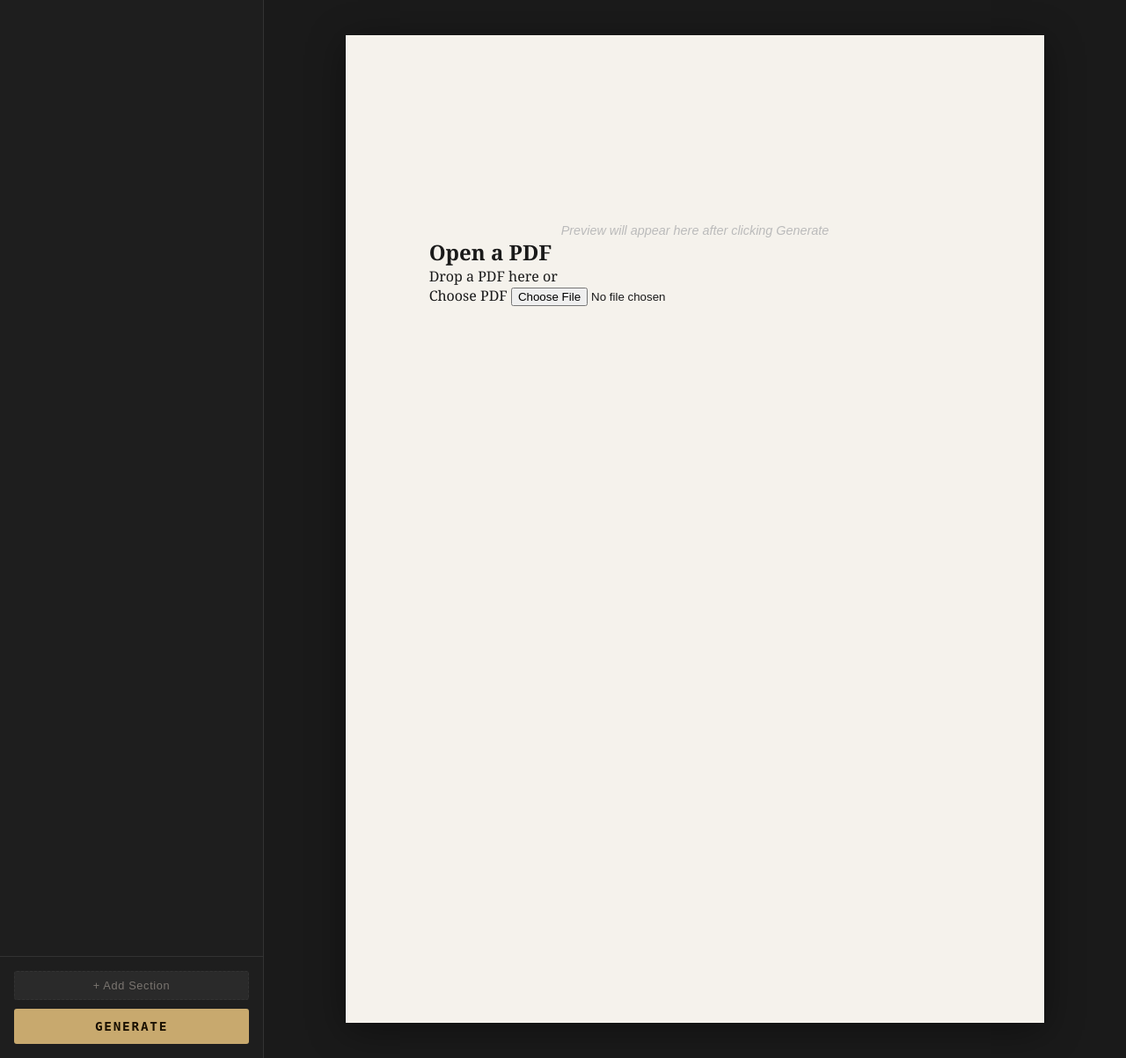
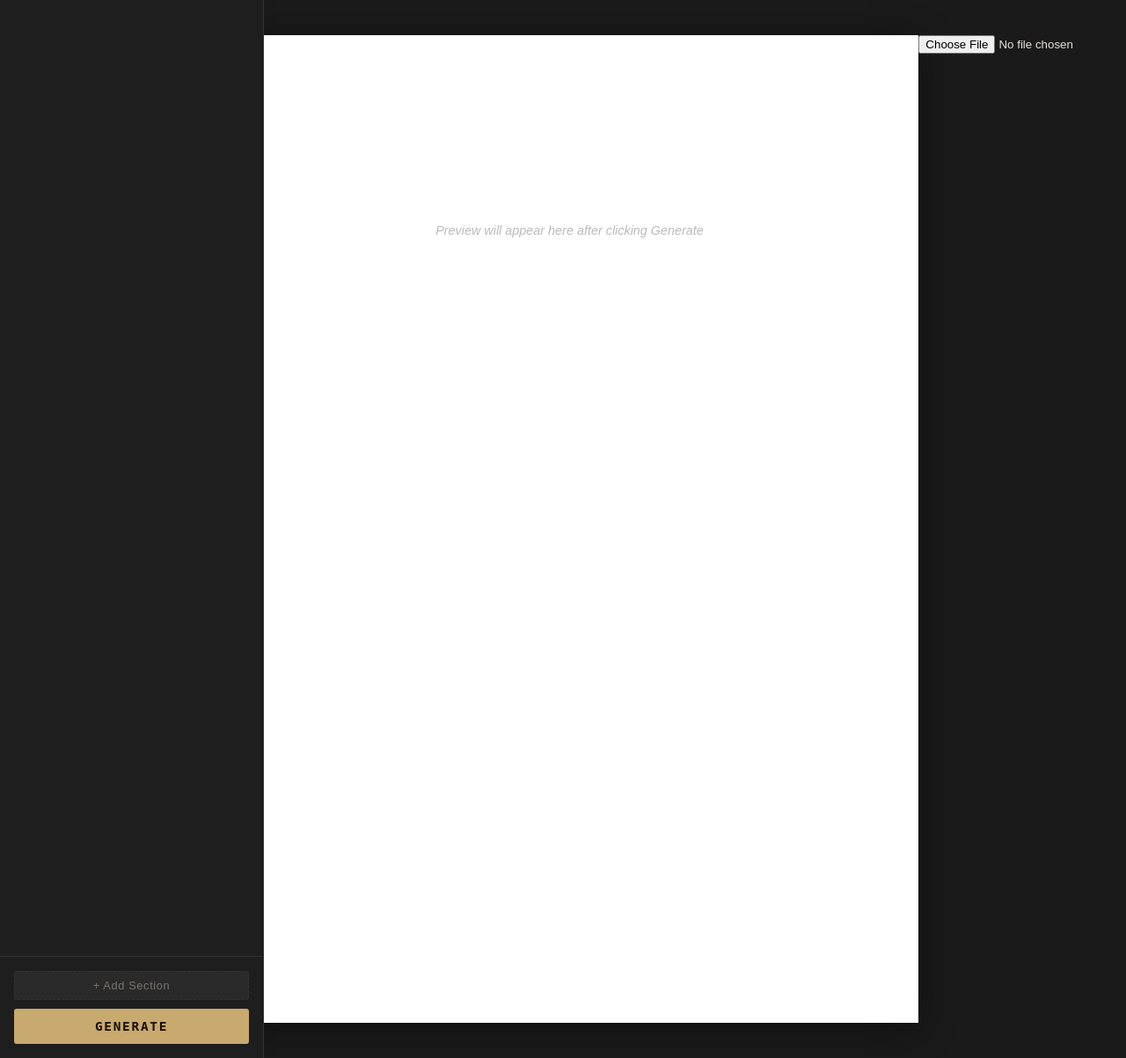
Before and after one commit to blacOOil/SarabunLM, a FastAPI app: page / in a window 1280 px wide. Shown: the part 64-1267 px from the top of the page at 88% size. Run offline with FastAPI, Linux system fonts and the light colour scheme.

Commit message:
adjust pdf docuement management

```diff
--- a/api/Ui/app.js
+++ b/api/Ui/app.js
@@ -26,6 +26,7 @@ class PDFViewer {
             document.getElementById('dropzone').style.display = 'none';
             this.renderAllPlaceholders();
             this.setupIntersectionObserver();
+            document.getElementById('document-preview')?.remove();
         } catch (err) {
             console.error('Error loading PDF from URL:', err);
             alert('Could not load PDF from URL.');
@@ -67,6 +68,7 @@ class PDFViewer {
             document.getElementById('dropzone').style.display = 'none';
             this.renderAllPlaceholders();
             this.setupIntersectionObserver();
+
         } catch (err) {
             console.error('Error loading PDF:', err);
             alert('Could not load PDF. Is it password protected?');
--- a/api/Ui/style.css
+++ b/api/Ui/style.css
@@ -17,7 +17,7 @@
     --color-accent-dim: #8a7248;
     --color-text:       #e8e4dc;
     --color-text-muted: #7a7570;
-    --color-page:       #f5f2ec;
+    --color-page:       #ffffff;
     --font-ui:          'IBM Plex Sans', sans-serif;
     --font-mono:        'IBM Plex Mono', monospace;
     --radius-sm:        3px;
--- a/api/Ui/templates/index.html
+++ b/api/Ui/templates/index.html
@@ -38,12 +38,7 @@
     <main class="main">
 
 
-
-      <!-- DOCUMENT TEXT PREVIEW -->
-      <div class="document-page" id="document-preview">
-        <div class="doc-placeholder">Preview will appear here after clicking Generate</div>
-
-      <!-- PDF TOOLBAR (hidden until PDF loads) -->
+          <!-- PDF TOOLBAR (hidden until PDF loads) -->
       <div id="toolbar">
         <span id="filename"></span>
         <button id="zout">−</button>
@@ -52,19 +47,22 @@
         <button id="fit">Fit</button>
         <span id="page-info"></span>
       </div>
+      <!-- DOCUMENT TEXT PREVIEW -->
+      <div class="document-page" id="document-preview">
+        <div class="doc-placeholder">Preview will appear here after clicking Generate</div>
+      </div>
+
 
       <!-- DROP ZONE -->
       <div id="dropzone">
-        <h2>Open a PDF</h2>
-        <p>Drop a PDF here or</p>
-        <label>Choose PDF
+        <label>
           <input type="file" id="fileInput" accept="application/pdf">
         </label>
       </div>
 
         <!-- PDF PAGES RENDER HERE -->
        <div id="viewer" data-pdf-url="/api/Tools/LLM/DataStorage/outputs/output.pdf"></div>
-      </div>
+
 
     </main>
 
--- a/api/server.py
+++ b/api/server.py
@@ -30,7 +30,7 @@ else:
 
 # Run SarabunLM.py with test AI_OUTPUT
 env = os.environ.copy()
-env["AI_OUTPUT"]    = "This is a test output from SarabunLM.py."
+env["AI_OUTPUT"]    = "This is a test output from SarabunLM.py.weggwgwrg3g4b53y43tehe5herh46u5"
 env["TEMPLATE_KEY"] = "ResearchPaper"
 
 result = subprocess.run(
@@ -109,10 +109,12 @@ def get_config():
 # ============================================================
 # ROUTES — GENERATE
 # ============================================================
+
 @app.get("/api/Tools/LLM/DataStorage/outputs/output.pdf")
 def get_output_pdf():
     pdf_path = TOOL_DIR / "LLM" / "DataStorage" / "outputs" / "output.pdf"
     if pdf_path.exists():
         return FileResponse(pdf_path, media_type="application/pdf")
     raise HTTPException(status_code=404, detail="PDF not found.")
+
 app.mount("/api/Ui", StaticFiles(directory=str(UI_DIR)), name="ui")
--- a/requirements.txt
+++ b/requirements.txt
@@ -7,3 +7,4 @@ jinja2
 python-multipart
 reportlab
 pywebview
+pyinstaller
```
Also changed, not shown: 1 other file.
